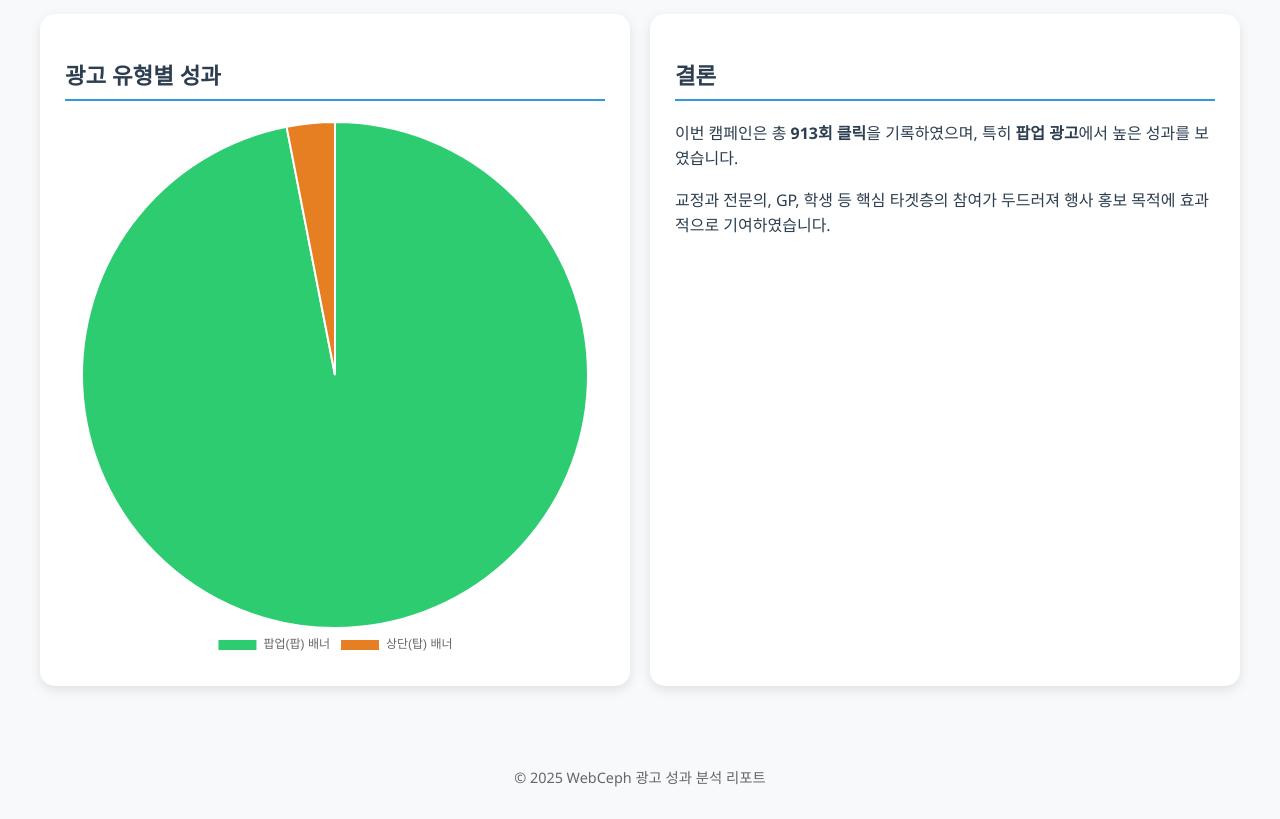
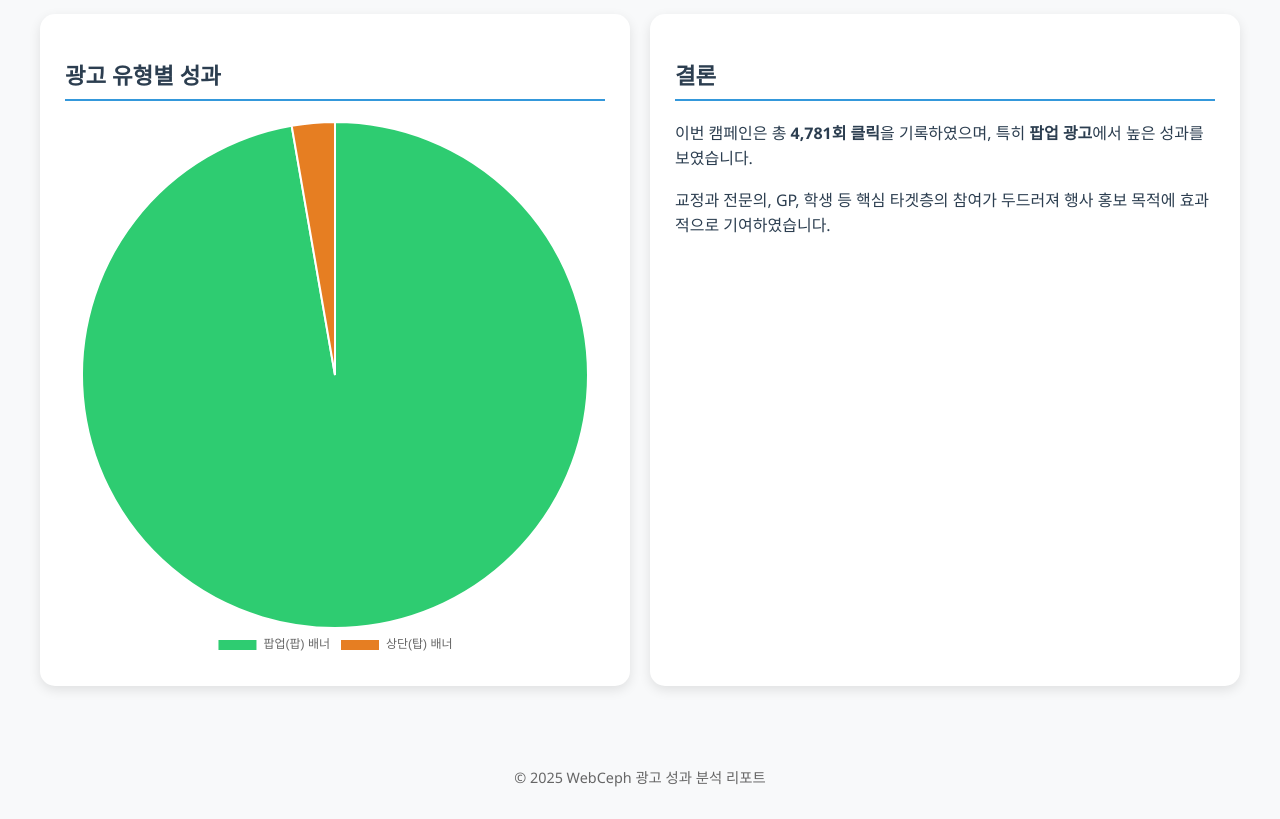
Before and after one commit to yehyunee/webceph-campaign-report, a plain HTML site: page index.html in a window 1280 px wide. Shown: the part 1280-2099 px from the top of the page. Drawn offline with nearby package versions, Linux system fonts and the light colour scheme.

Commit message:
Update index.html

```diff
--- a/index.html
+++ b/index.html
@@ -112,7 +112,7 @@
       </div>
       <div class="card">
         <h2>결론</h2>
-        <p>이번 캠페인은 총 <strong>913회 클릭</strong>을 기록하였으며,
+        <p>이번 캠페인은 총 <strong>4,781회 클릭</strong>을 기록하였으며,
         특히 <strong>팝업 광고</strong>에서 높은 성과를 보였습니다.</p>
         <p>교정과 전문의, GP, 학생 등 핵심 타겟층의 참여가 두드러져
         행사 홍보 목적에 효과적으로 기여하였습니다.</p>
@@ -164,7 +164,7 @@
       data: {
         labels: ["팝업(팝) 배너", "상단(탑) 배너"],
         datasets: [{
-          data: [885, 28],
+          data: [4650, 131],
           backgroundColor: ['#2ecc71','#e67e22']
         }]
       },
```
